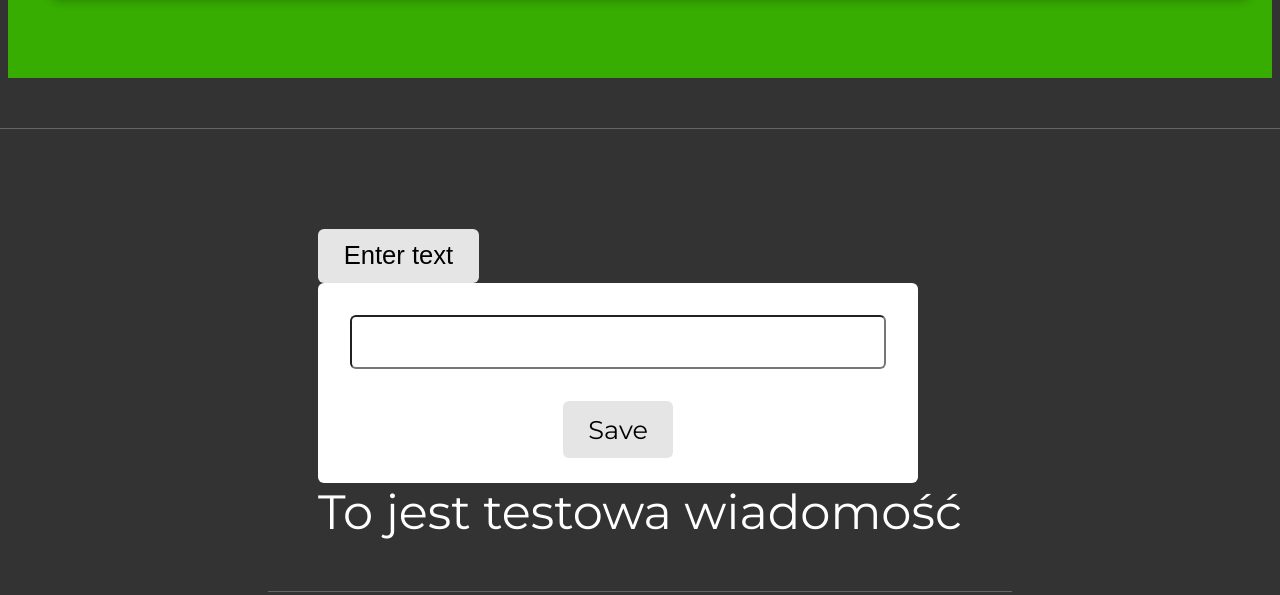
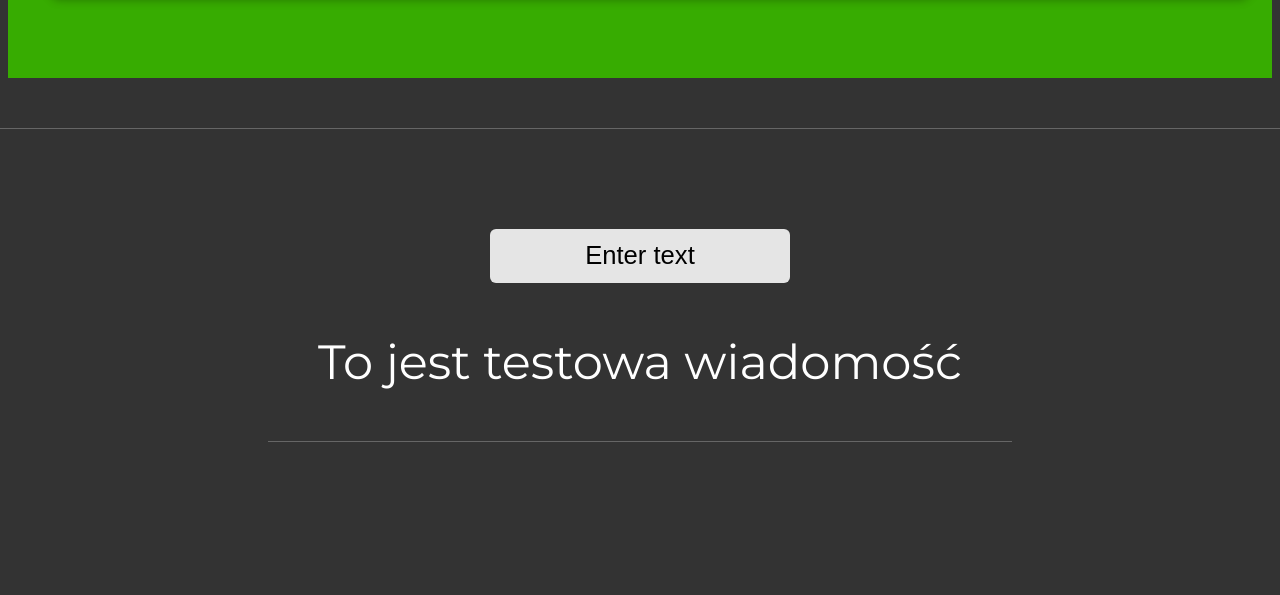
Before and after one commit to KajaKopczynska/WWW-components, a plain HTML site: page index.html in a window 1280 px wide. Shown: the part 4221-4816 px from the top of the page. After the commit the page ends 4713 px from the top, so only its background shows below. Drawn offline with Linux system fonts and the light colour scheme.

Commit message:
animated text styling updated

```diff
--- a/index.html
+++ b/index.html
@@ -203,17 +203,14 @@
     </div>
 
     <!-- 8 animated text -->
-    <div class="section">
-        <button class="btn8 modal-btn8">Enter text</button>
-
-        <div class="modal active8">
-            <input type="text" class="modal-input">
-            <p class="error-msg"></p>
-            <buton class="btn8 save-btn8">Save</buton>
-        </div>
-
-        <p class="text8">1234</p>
-
+    <div class="section section8">
+            <button class="btn8 modal-btn8">Enter text</button>
+            <div class="modal8">
+                <input type="text" class="modal-input8">
+                <p class="error-msg8"></p>
+                <buton class="btn8 save-btn8">Save</buton>
+            </div>
+            <p class="text8"></p>
     </div>
 
     <script src="script.js">
--- a/script.js
+++ b/script.js
@@ -277,12 +277,12 @@ cards.forEach(card => card.addEventListener('click', showCard))
 
 // 8 animated text
 
-const modal8 = document.querySelector('.modal')
-const input8 = document.querySelector('.modal-input')
+const modal8 = document.querySelector('.modal8')
+const input8 = document.querySelector('.modal-input8')
 const modalBtn8 = document.querySelector('.modal-btn8')
 const saveBtn8 = document.querySelector('.save-btn8')
 const text8 = document.querySelector('.text8')
-const errorMsg8 = document.querySelector('.error-msg')
+const errorMsg8 = document.querySelector('.error-msg8')
 
 let inputValue8 = 'To jest testowa wiadomość'
 let timeout8
--- a/style.css
+++ b/style.css
@@ -9,7 +9,6 @@ body {
 	justify-content: center;
 	align-items: center;
 	flex-direction: column;
-	/* height: 100vh; */
 	font-family: 'Montserrat', sans-serif;
 	background-color: #333;
 }
@@ -22,11 +21,6 @@ body {
 	padding: 50px;
 	margin-bottom: 50px;
 	border-bottom: 1px solid #666;
-
-	/* display: flex;
-	justify-content: center;
-	align-items: center;
-	flex-direction: column; */
 }
 
 /* 1 pulsating buttons*/
@@ -595,6 +589,13 @@ body {
 
 /* 8 animated text */
 
+.section8 {
+	display: flex;
+	justify-content: center;
+	align-items: center;
+	flex-direction: column;
+}
+
 .btn8 {
 	padding: 0.5em 1em;
 	font-size: 1.6rem;
@@ -610,17 +611,16 @@ p {
 }
 
 .modal-btn8 {
-	/* position: absolute; */
-	top: 200px;
+	width: 300px;
 }
 
-.modal {
+.modal8 {
 	display: none;
 	flex-direction: column;
 	justify-content: space-around;
 	align-items: center;
-	/* position: absolute; */
-	top: 200px;
+	position: relative;
+	top: -60px;
 	padding: 2em;
 	width: 600px;
 	height: 200px;
@@ -628,14 +628,14 @@ p {
 	border-radius: 6px;
 }
 
-.modal-input {
+.modal-input8 {
 	padding: 1em;
 	width: 100%;
 	font-size: 1rem;
 	border-radius: 6px;
 }
 
-.error-msg {
+.error-msg8 {
 	margin: 1em 0;
 	font-size: 1rem;
 	color: tomato;
@@ -644,3 +644,7 @@ p {
 .active8 {
 	display: flex;
 }
+
+.text8 {
+	margin-top: 50px;
+}
```
